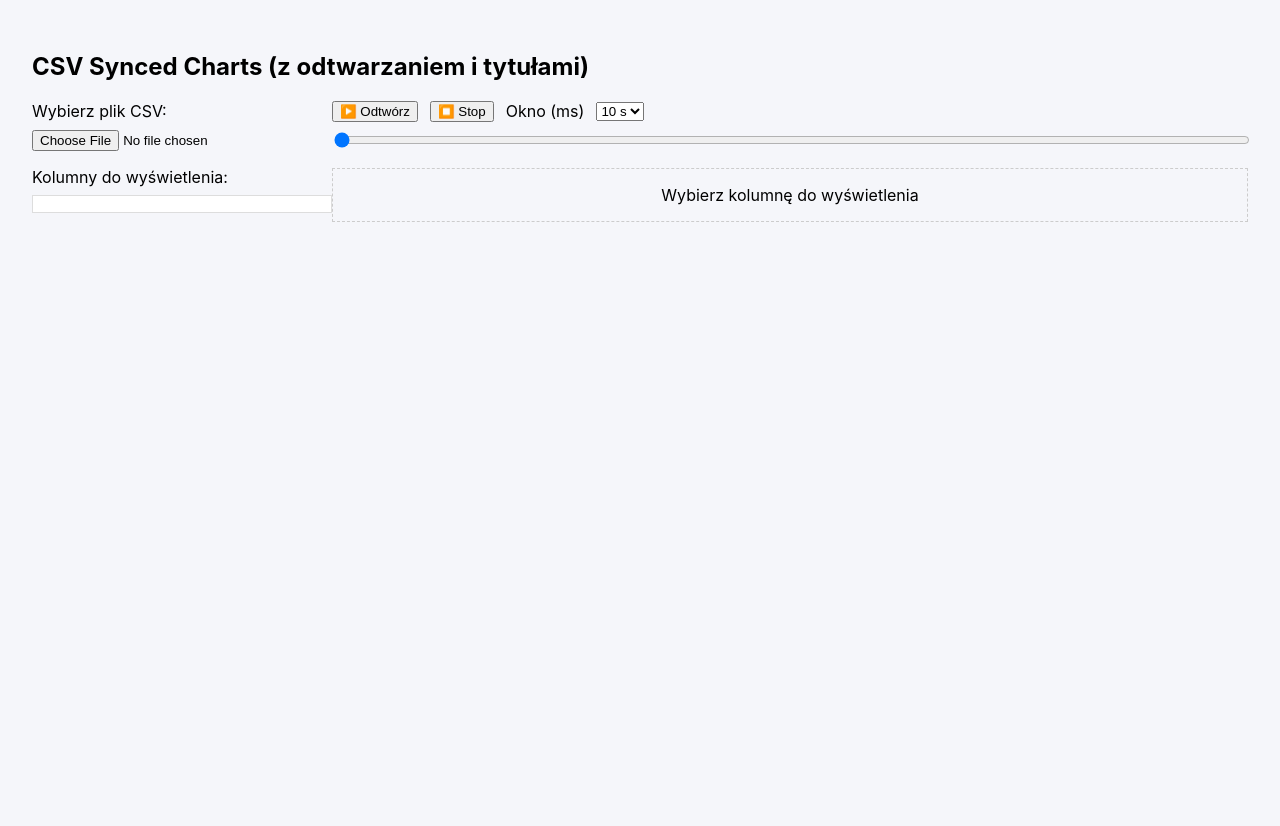
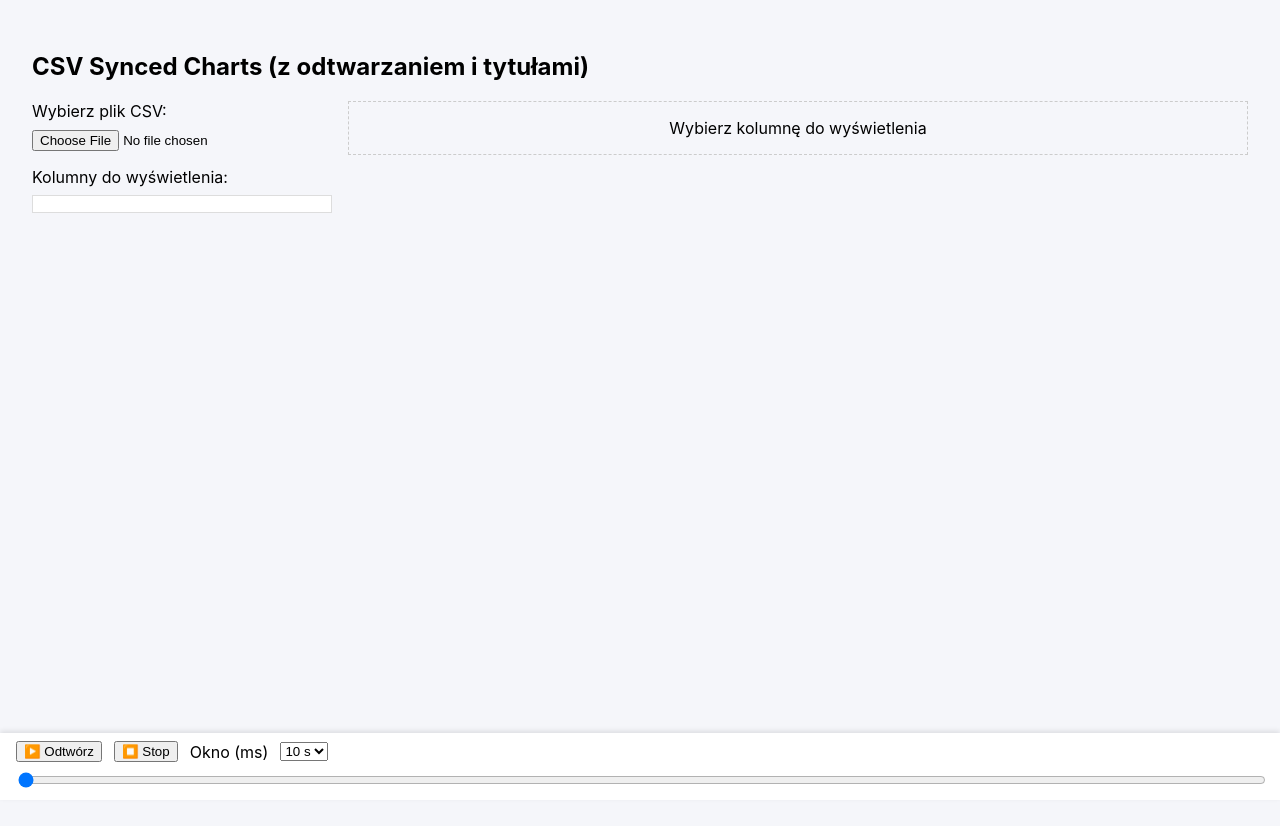
Before and after one commit to bartlomiejwereszczynski/car-scanner-csv-reader, a React (Vite) app: page / in a window 1280 px wide. Shown: the top 826 px of the page. Built offline with nearby package versions, Linux system fonts and the light colour scheme.

Commit message:
pływające kontrolki sterowania oknem danych

```diff
--- a/src/App.tsx
+++ b/src/App.tsx
@@ -70,11 +70,18 @@ export default function App() {
   const handleStop = () => setIsPlaying(false);
 
   return (
-    <div style={{ width: '100%', height: '100vh', boxSizing: 'border-box', padding: '1rem' }}>
+    <div style={{
+      width: '100%',
+      height: '100vh',
+      boxSizing: 'border-box',
+      display: 'flex',
+      flexDirection: 'column',
+      padding: '1rem',
+    }}>
       <h2>CSV Synced Charts (z odtwarzaniem i tytułami)</h2>
 
       {isDesktop ? (
-        <div style={{ display: 'flex', width: '100%', height: '100%' }}>
+        <div style={{ display: 'flex', flex: 1, gap: '1rem' }}>
           <div style={{ width: 300, display: 'flex', flexDirection: 'column', gap: '1rem' }}>
             <FileUploader onData={onData}/>
             <div>
@@ -82,19 +89,8 @@ export default function App() {
               <ColumnSelector columns={columns} selected={selected} onToggle={toggle}/>
             </div>
           </div>
-          <div style={{ flex: 1, display: 'flex', flexDirection: 'column', gap: '1rem' }}>
-            <WindowControls
-              min={min}
-              max={max}
-              start={startMs}
-              setStart={setStartMs}
-              windowMs={windowMs}
-              setWindowMs={setWindowMs}
-              isPlaying={isPlaying}
-              onPlayPause={handlePlayPause}
-              onStop={handleStop}
-            />
-            <div style={{ flex: 1, overflowY: 'auto', width: '100%' }}>
+          <div style={{ flex: 1, display: 'flex', flexDirection: 'column' }}>
+            <div style={{ flex: 1, overflowY: 'auto' }}>
               {selected.length === 0 && (
                 <div style={{ textAlign: 'center', padding: '1rem', border: '1px dashed #ccc' }}>
                   Wybierz kolumnę do wyświetlenia
@@ -117,24 +113,13 @@ export default function App() {
           </div>
         </div>
       ) : (
-        <div style={{ display: 'flex', flexDirection: 'column', gap: '1rem' }}>
+        <div style={{ display: 'flex', flexDirection: 'column', flex: 1, gap: '1rem' }}>
           <FileUploader onData={onData}/>
           <div>
             <div style={{ marginBottom: 8 }}>Kolumny do wyświetlenia:</div>
             <ColumnSelector columns={columns} selected={selected} onToggle={toggle}/>
           </div>
-          <WindowControls
-            min={min}
-            max={max}
-            start={startMs}
-            setStart={setStartMs}
-            windowMs={windowMs}
-            setWindowMs={setWindowMs}
-            isPlaying={isPlaying}
-            onPlayPause={handlePlayPause}
-            onStop={handleStop}
-          />
-          <div style={{ flex: 1, overflowY: 'auto', width: '100%' }}>
+          <div style={{ flex: 1, overflowY: 'auto' }}>
             {selected.length === 0 && (
               <div style={{ textAlign: 'center', padding: '1rem', border: '1px dashed #ccc' }}>
                 Wybierz kolumnę do wyświetlenia
@@ -156,6 +141,30 @@ export default function App() {
           </div>
         </div>
       )}
+
+      {/* Pływające kontrolki przypięte do dołu okna */}
+      <div style={{
+        position: 'fixed',
+        bottom: 0,
+        left: 0,
+        width: '100%',
+        background: 'rgba(255,255,255,0.95)',
+        padding: '0.5rem 1rem',
+        boxShadow: '0 -2px 5px rgba(0,0,0,0.1)',
+        zIndex: 1000,
+      }}>
+        <WindowControls
+          min={min}
+          max={max}
+          start={startMs}
+          setStart={setStartMs}
+          windowMs={windowMs}
+          setWindowMs={setWindowMs}
+          isPlaying={isPlaying}
+          onPlayPause={handlePlayPause}
+          onStop={handleStop}
+        />
+      </div>
     </div>
   );
 }
```
